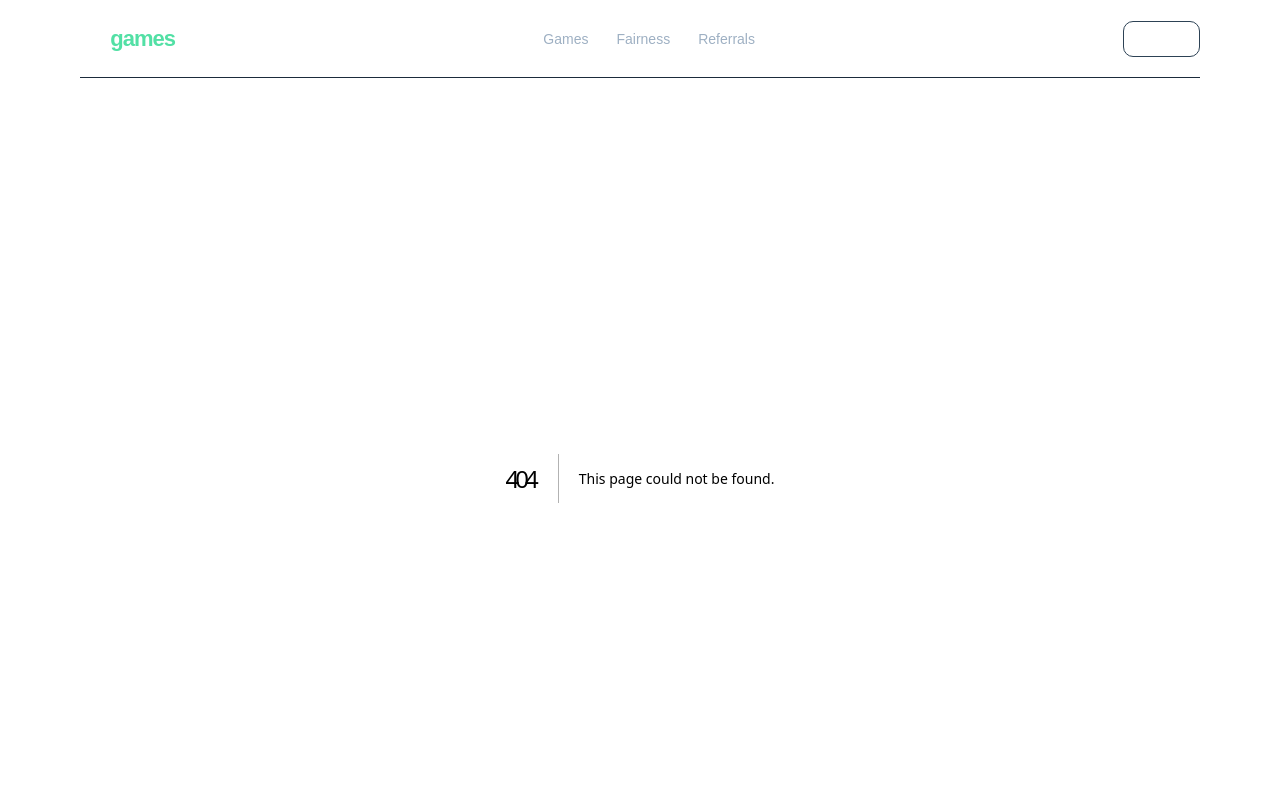
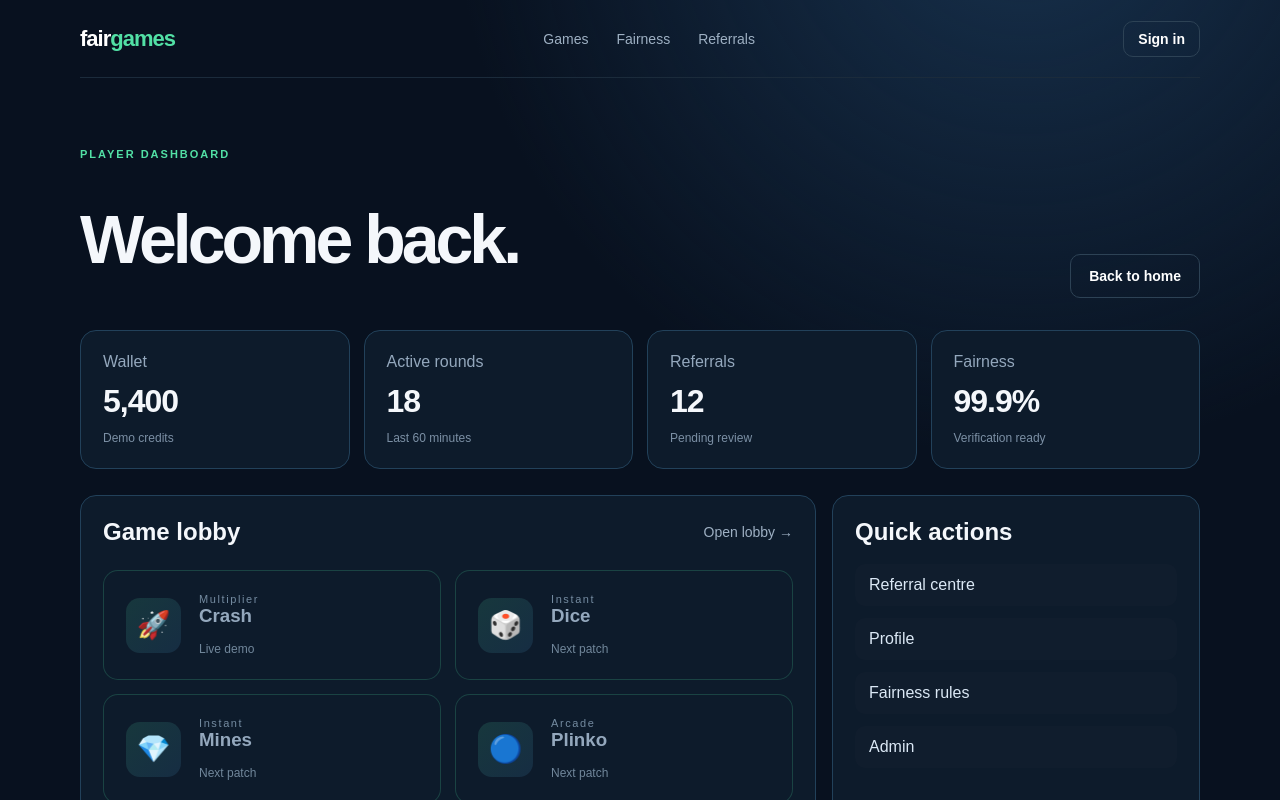
Before and after one commit to sukuna0125-arch/fair-games-platform, a Next.js app: page /dashboard in a window 1280 px wide. Before the commit this address had no page. Shown: the top 800 px of the page. Built offline with nearby package versions, Linux system fonts and the light colour scheme.

Commit message:
feat: expand website foundation with dashboard, profile, referral, and admin UI

```diff
--- /dev/null
+++ b/src/app/dashboard/page.tsx
@@ -0,0 +1,66 @@
+import Link from 'next/link';
+import { GameCard } from '@/components/GameCard';
+import { featuredGames } from '@/lib/domain';
+
+export default function DashboardPage() {
+  return (
+    <main className="shell page dashboard-page">
+      <div className="topbar-row">
+        <div>
+          <p className="eyebrow">PLAYER DASHBOARD</p>
+          <h1>Welcome back.</h1>
+        </div>
+        <Link href="/" className="button secondary">Back to home</Link>
+      </div>
+
+      <div className="stats-grid">
+        <div className="metric-card">
+          <p>Wallet</p>
+          <strong>5,400</strong>
+          <span>Demo credits</span>
+        </div>
+        <div className="metric-card">
+          <p>Active rounds</p>
+          <strong>18</strong>
+          <span>Last 60 minutes</span>
+        </div>
+        <div className="metric-card">
+          <p>Referrals</p>
+          <strong>12</strong>
+          <span>Pending review</span>
+        </div>
+        <div className="metric-card">
+          <p>Fairness</p>
+          <strong>99.9%</strong>
+          <span>Verification ready</span>
+        </div>
+      </div>
+
+      <div className="dashboard-panels">
+        <section className="panel">
+          <div className="panel-head">
+            <h2>Game lobby</h2>
+            <Link href="/games" className="text-link">Open lobby →</Link>
+          </div>
+          <div className="game-grid compact-grid">
+            {featuredGames.map((game) => (
+              <GameCard key={game.name} {...game} />
+            ))}
+          </div>
+        </section>
+
+        <aside className="panel side-panel">
+          <div className="panel-head">
+            <h2>Quick actions</h2>
+          </div>
+          <div className="quick-list">
+            <Link href="/referrals">Referral centre</Link>
+            <Link href="/profile">Profile</Link>
+            <Link href="/fairness">Fairness rules</Link>
+            <Link href="/admin">Admin</Link>
+          </div>
+        </aside>
+      </div>
+    </main>
+  );
+}
--- /dev/null
+++ b/src/components/GameCard.tsx
@@ -0,0 +1,22 @@
+export type GameCardProps = {
+  name: string;
+  category: string;
+  icon: string;
+  status: string;
+  accent?: string;
+};
+
+export function GameCard({ name, category, icon, status, accent = '#52e0a5' }: GameCardProps) {
+  return (
+    <article className="game-card" style={{ borderColor: `${accent}33` }}>
+      <div className="game-icon" style={{ background: `linear-gradient(135deg, ${accent}25, #162d43)` }}>
+        {icon}
+      </div>
+      <div>
+        <p className="game-category">{category}</p>
+        <h3>{name}</h3>
+        <span className="status">{status}</span>
+      </div>
+    </article>
+  );
+}
--- /dev/null
+++ b/src/lib/domain.ts
@@ -0,0 +1,15 @@
+export const featuredGames = [
+  { name: 'Crash', category: 'Multiplier', icon: '🚀', status: 'Live demo' },
+  { name: 'Dice', category: 'Instant', icon: '🎲', status: 'Next patch' },
+  { name: 'Mines', category: 'Instant', icon: '💎', status: 'Next patch' },
+  { name: 'Plinko', category: 'Arcade', icon: '🔵', status: 'Next patch' },
+  { name: 'Wheel', category: 'Instant', icon: '🎡', status: 'Next patch' },
+  { name: 'Roulette', category: 'Table', icon: '🎰', status: 'Planned' },
+];
+
+export const dashboardStats = [
+  { label: 'Wallet', value: '5,400', hint: 'Demo credits' },
+  { label: 'Active rounds', value: '18', hint: 'In the last hour' },
+  { label: 'Referrals', value: '12', hint: 'Pending review' },
+  { label: 'Fairness', value: '99.9%', hint: 'Verification ready' },
+];
```
Also changed, not shown: src/app/admin/page.tsx (added, +38 -0 lines), src/app/profile/page.tsx (added, +36 -0 lines), src/app/referrals/page.tsx (added, +33 -0 lines), src/components/MetricCard.tsx (added, +9 -0 lines), src/app/globals.css.
